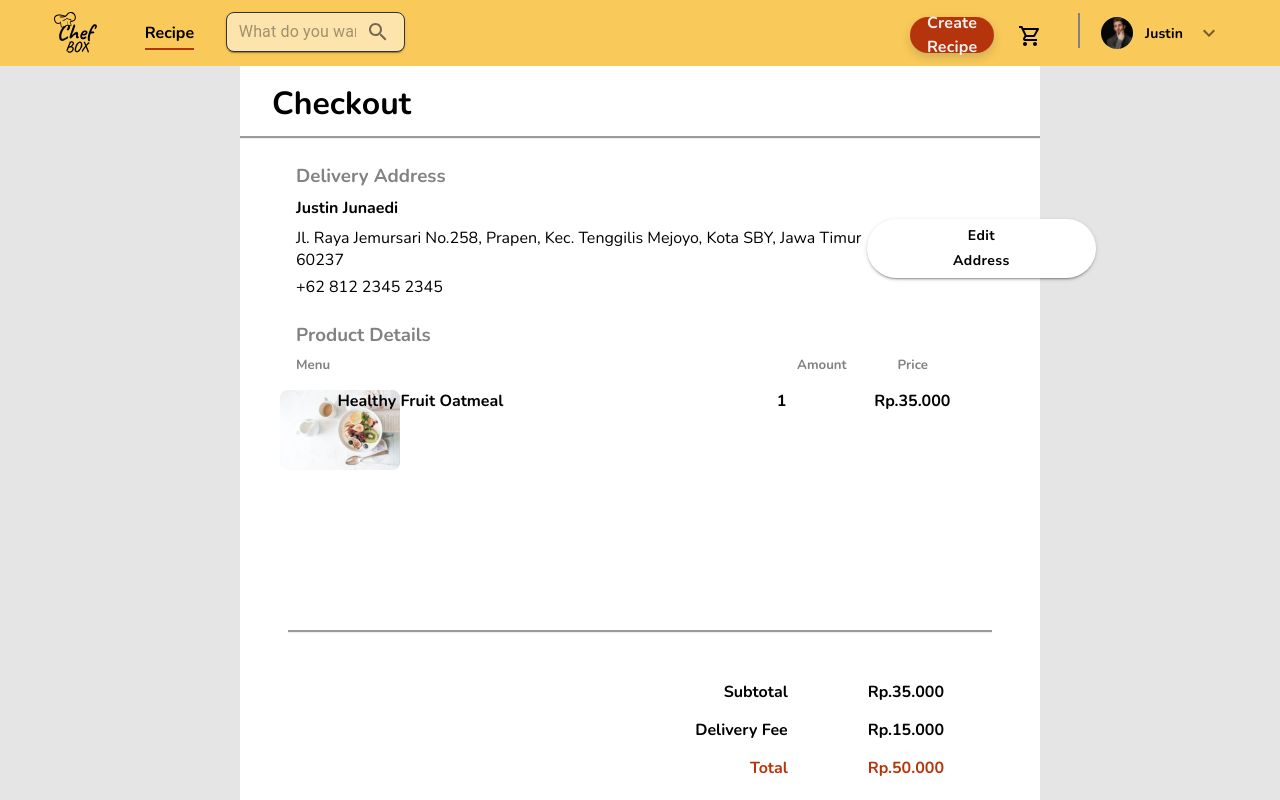
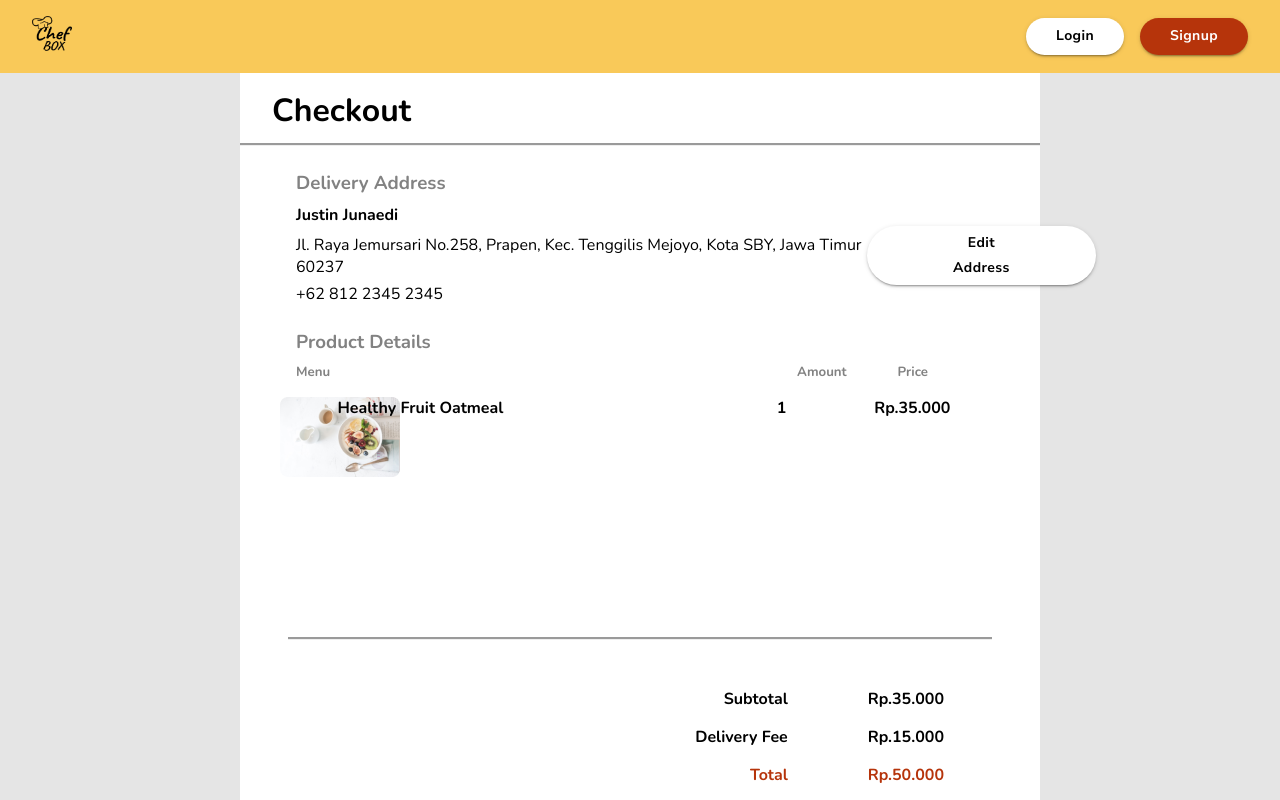
Before and after one commit to adamsuryaw/chefbox, a React (Create React App) app in the folder chefbox/: page /order in a window 1280 px wide. Shown: the top 800 px of the page. Built offline with nearby package versions, Linux system fonts and the light colour scheme.

Commit message:
fixing main

```diff
--- a/chefbox/src/App.js
+++ b/chefbox/src/App.js
@@ -8,7 +8,8 @@
 function App() {
   return (
     <>
-      <HeaderToken />
+      {/* <HeaderToken /> */}
+      <Navbar />
       <Routers />
       <Footer />
     </>
--- a/chefbox/src/routes/Routes.js
+++ b/chefbox/src/routes/Routes.js
@@ -18,12 +18,12 @@
   return (
     <>
       <Routes>
-        <Route exact path='/' element={<Home />} />
+        <Route exact path='/' element={<Login />} />
         <Route exact path='/dashboard' element={<Dashboard />} />
         <Route exact path='/details' element={<Details />} />
         <Route exact path='/order' element={<Order />} />
         <Route exact path='/order/payment' element={<Payment />} />
-        <Route exact path='/login' element={<Login />} />
+        <Route exact path='/login' element={<Home />} />
         <Route exact path='/recipe' element={<Recipe />} />
         <Route exact path='/register' element={<Register />} />
         <Route exact path='/register/signup' element={<Signup />} />
```
Also changed, not shown: 1 other file (tests, documents, lock files or other folders).
